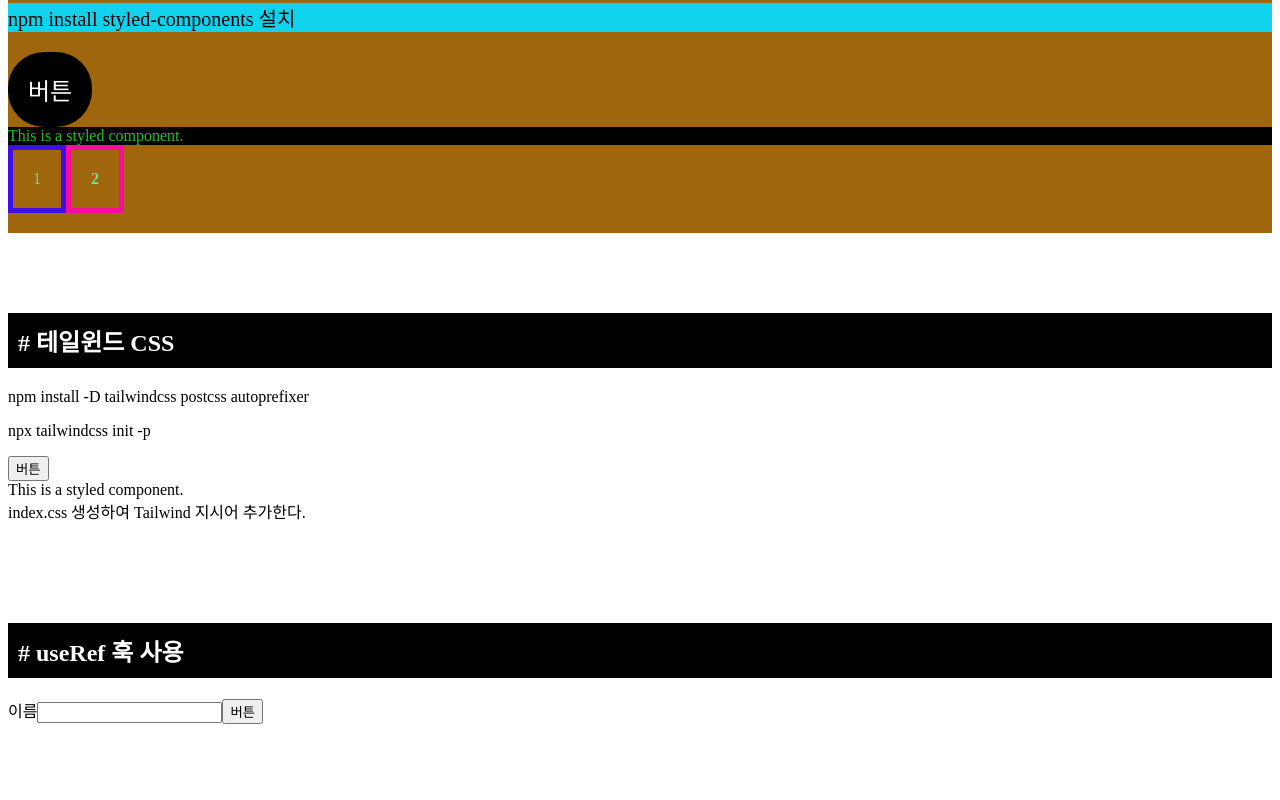
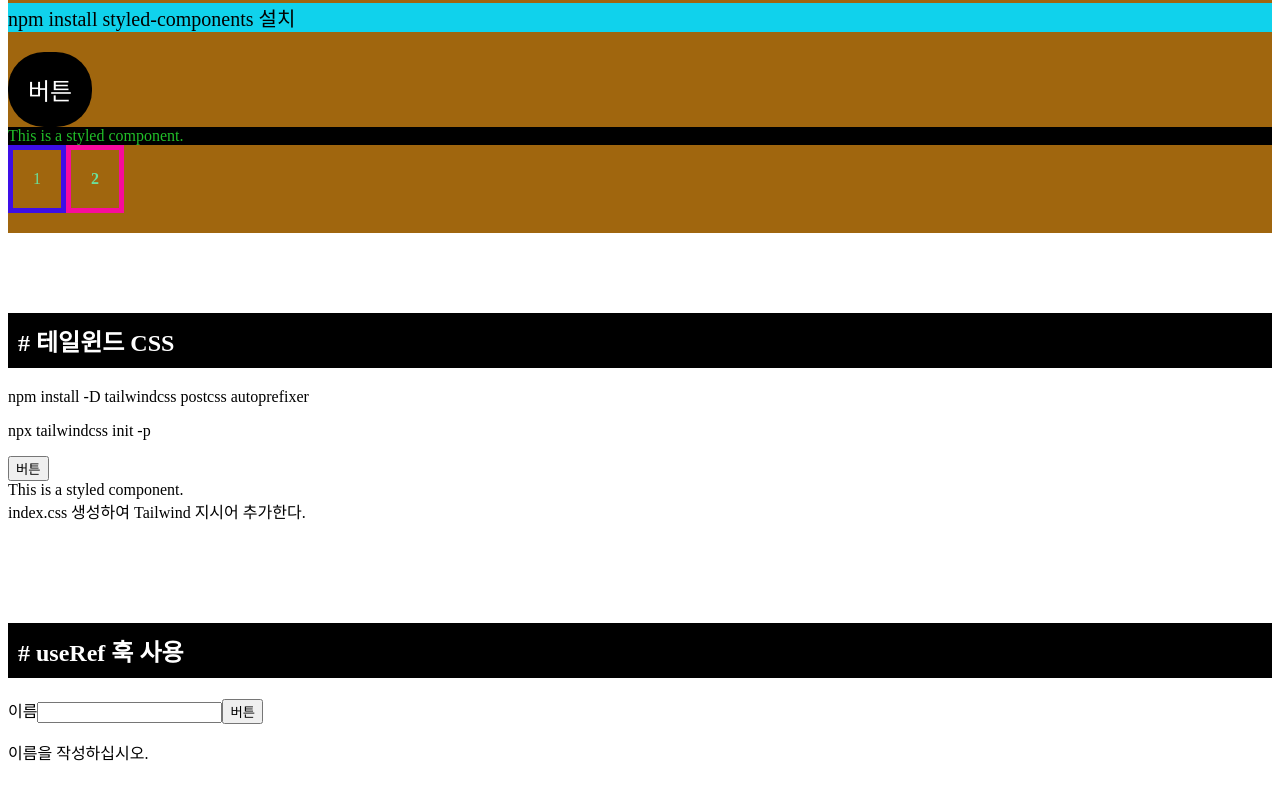
Before and after one commit to wangkodok/react-toy, a React (Vite) app: page / in a window 1280 px wide. Shown: the part 2027-2827 px from the top of the page. Built offline with nearby package versions, Linux system fonts and the light colour scheme.

Commit message:
이전에 커밋 useRef 추가

```diff
--- a/src/UseRef.jsx
+++ b/src/UseRef.jsx
@@ -5,7 +5,9 @@ export default function UseRef() {
   const myName = useRef();
 
   function handleClick() {
+    // myName.current 사용하여 요소 가져오기
     setIsMyName(myName.current.value);
+    myName.current.value = "";
   }
 
   return (
@@ -20,7 +22,7 @@ export default function UseRef() {
         <input ref={myName} type="text" id="ref" />
         <button onClick={handleClick}>버튼</button>
       </form>
-      <p>{isMyName}</p>
+      <p>{isMyName ?? "이름을 작성하십시오."}</p>
     </section>
   );
 }
```
